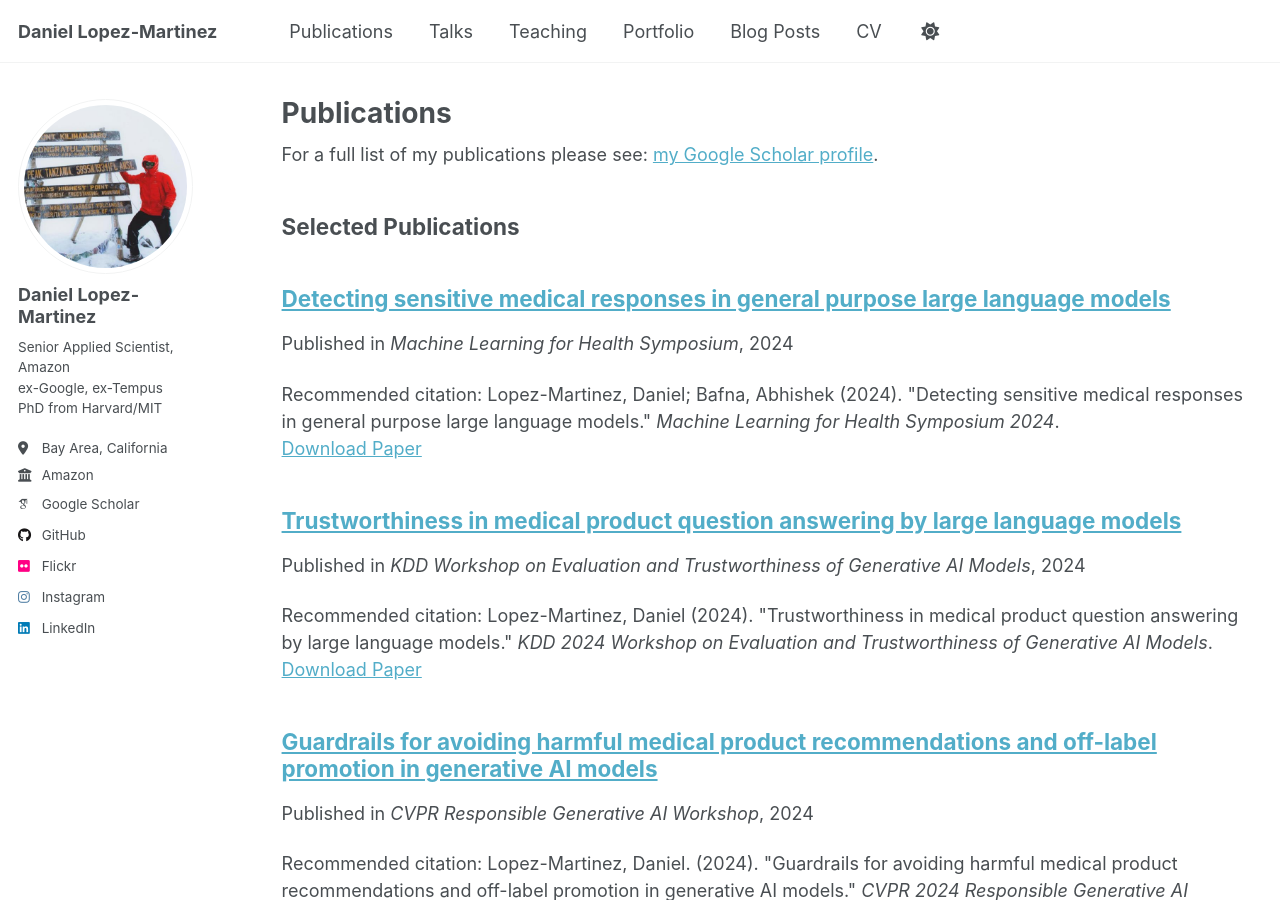
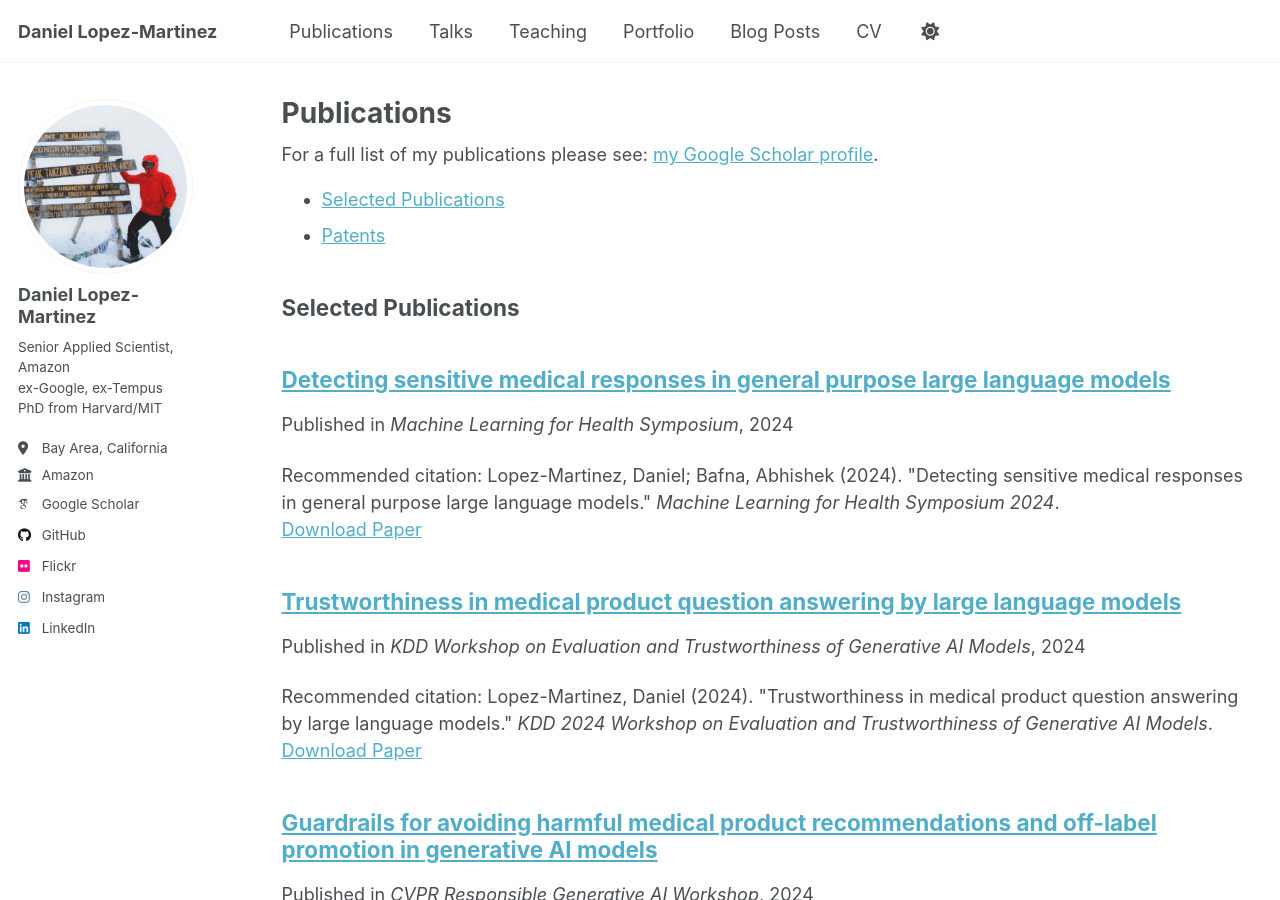
Before and after one commit to daniel-lopezmartinez/daniel-lopezmartinez.github.io, a Jekyll site: the page built from _pages/publications.md, in a window 1280 px wide and 900 px high. Built offline with Jekyll 4.4.1, drawn with Linux system fonts in a browser that asks for light colours; some web fonts are replaced; a script that is not in the unit is left out.

Commit message:
add table of contents

```diff
--- a/_pages/publications.md
+++ b/_pages/publications.md
@@ -8,6 +8,8 @@ author_profile: true
 {% if site.author.googlescholar %}
   <div class="wordwrap">For a full list of my publications please see: <a href="{{site.author.googlescholar}}">my Google Scholar profile</a>.</div>
 {% endif %}
+- [Selected Publications](#selected-publications)
+- [Patents](#patents)
 
 {% include base_path %}
 
```
